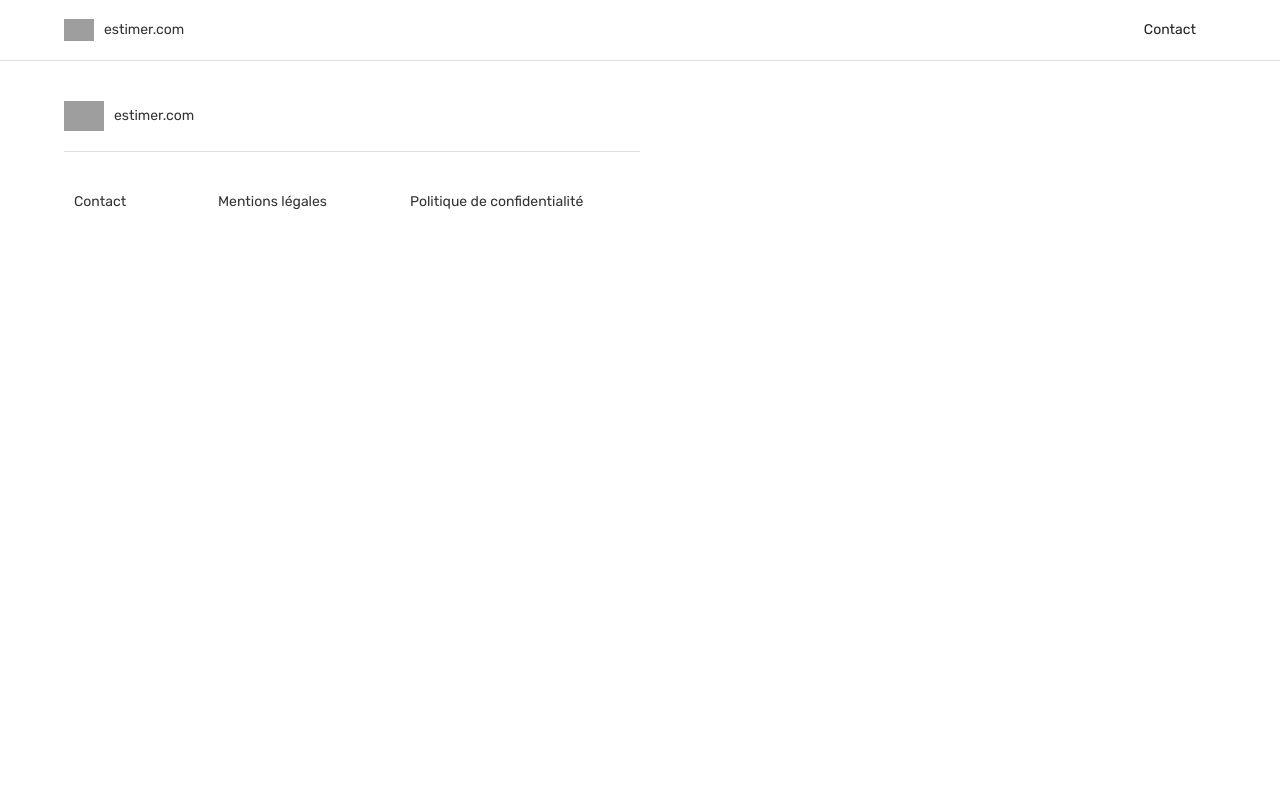
After one commit to aynils/estimer, a Django app: template src/estimer/templates/layout/base.html in a window 1280 px wide. The commit adds this page. Run offline with Django 3.2, Linux system fonts and the light colour scheme; the template is opened without the code that fills it, so the values that code supplies are empty; grey boxes are pictures that could not be loaded.

Commit message:
LAYOUT - Implement base template, footer and navbar

```diff
--- /dev/null
+++ b/src/estimer/templates/layout/base.html
@@ -0,0 +1,18 @@
+<!DOCTYPE html>
+<html lang="fr">
+<head>
+    <meta charset="UTF-8">
+    <meta name="robots" content="noindex">
+    {% load static %}
+    <link rel="stylesheet" type="text/css" href="{% static 'estimer/css/estimer.css'%}">
+    {% block headscript %} {% endblock %}
+    <title>{% block title %} {% endblock %}</title>
+</head>
+<body>
+{% include 'layout/navbar.html' %}
+{% block body %} {% endblock %}
+{% include 'layout/footer.html' %}
+
+    {% block endscript %} {% endblock %}
+</body>
+</html>
--- /dev/null
+++ b/src/estimer/templates/layout/footer.html
@@ -0,0 +1,16 @@
+{% load static %}
+<div class="footer">
+    <div class="div-block-27">
+        <div class="div-block-40"><img src="{% static 'estimer/images/5ff599d99a8df67efbdc3807_estimer.svg'%}" loading="lazy" alt=""
+                                       class="image-9">
+            <div class="text-block-33">estimer.com</div>
+        </div>
+        <div class="div-block-41">
+            <div class="columns-21 w-row">
+                <div class="w-col w-col-3"><a href="#" class="link">Contact</a></div>
+                <div class="w-col w-col-4"><a href="#" class="link">Mentions légales</a></div>
+                <div class="w-col w-col-5"><a href="#" class="link">Politique de confidentialité</a></div>
+            </div>
+        </div>
+    </div>
+</div>
--- /dev/null
+++ b/src/estimer/templates/layout/navbar.html
@@ -0,0 +1,24 @@
+{% load static %}
+
+<div data-collapse="medium" data-animation="default" data-duration="400" role="banner" class="navbar-3 w-nav">
+    <div class="div-block-44"><a href="/" aria-current="page"
+                                 class="brand w-nav-brand w--current" aria-label="home"><img
+            src="{% static 'estimer/images/5ff599d99a8df67efbdc3807_estimer.svg'%}" loading="lazy" alt="" class="image-8">
+        <div class="text-block-32">estimer.com</div>
+    </a>
+        <nav role="navigation" class="nav-menu w-nav-menu">
+            <!--        <a href="/commune" class="nav-link-2 w-nav-link">Commune</a>-->
+            <!--        <a href="/rue" class="nav-link-2 w-nav-link">Rue</a>-->
+            <a href="mailto:contact@estimer.com"
+               target="_blank"
+               rel="noreferrer noopener"
+               class="nav-link-2 w-nav-link"
+            >Contact</a>
+        </nav>
+        <!--      <div class="menu-button w-nav-button" style="-webkit-user-select: text;" aria-label="menu" role="button"-->
+        <!--           tabindex="0" aria-controls="w-nav-overlay-0" aria-haspopup="menu" aria-expanded="false">-->
+        <!--        <div class="w-icon-nav-menu"></div>-->
+        <!--      </div>-->
+    </div>
+    <!--    <div class="w-nav-overlay" data-wf-ignore="" id="w-nav-overlay-0"></div>-->
+</div>
```
Also changed, not shown: src/estimer/templates/estimer/home.html (+8 -11 lines).
